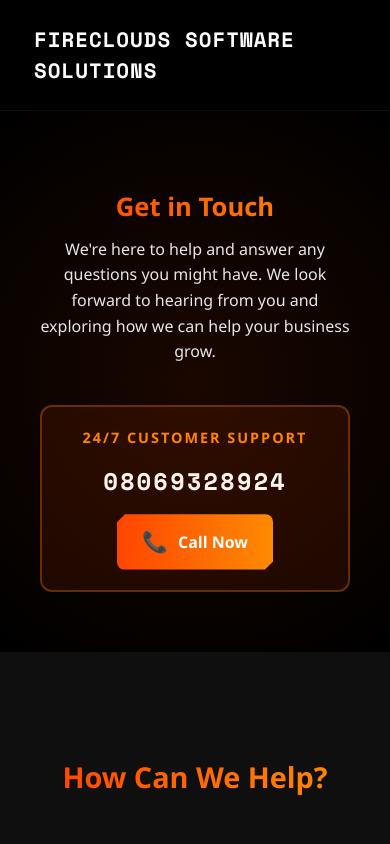
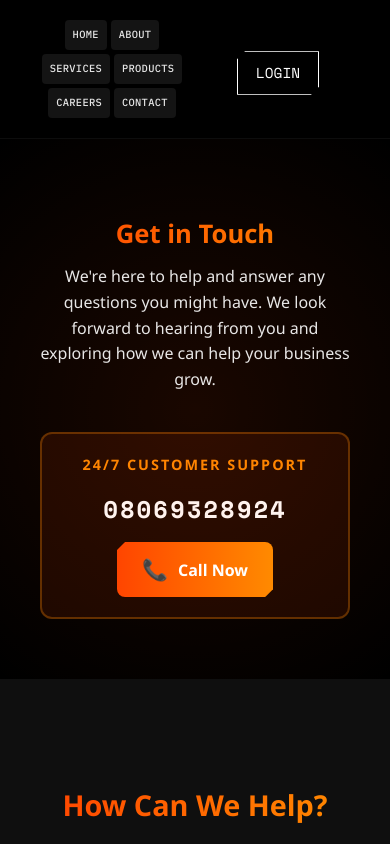
Before and after one commit to jayanthi1968cnr-hash/software-solution, a React (Vite) app: page /contact in a window 390 px wide. Shown: the top 844 px of the page. Built offline with nearby package versions, Linux system fonts and the light colour scheme.

Commit message:
style: Improve mobile responsiveness for home page

```diff
--- a/src/styles/App.css
+++ b/src/styles/App.css
@@ -8,20 +8,11 @@
   display: flex;
   justify-content: center;
   align-items: center;
+  flex-direction: column;
   padding: 12px 20px;
   border-bottom: 1px solid rgba(255, 255, 255, 0.05);
   backdrop-filter: blur(10px);
   -webkit-backdrop-filter: blur(10px);
-  /* This transition helps if the menu pushes content down */
-  transition: all 0.3s ease;
-}
-
-.nav-container {
-  display: flex;
-  justify-content: space-between;
-  align-items: center;
-  width: 100%;
-  max-width: 1200px; /* Add a max-width for very large screens */
 }
 
 /* ✨ BRAND LOGO */
@@ -32,14 +23,10 @@
   text-transform: uppercase;
   letter-spacing: 1px;
   color: #ffffff;
+  margin-bottom: 8px;
   text-decoration: none;
   transition: color 0.3s ease;
-  z-index: 1002; /* Keep logo above menu */
-}
-
-.logo a {
-  color: inherit;
-  text-decoration: none;
+  text-align: center;
 }
 
 .logo:hover {
@@ -50,8 +37,11 @@
 .main-nav {
   display: flex;
   justify-content: center;
+  flex-wrap: wrap;
   gap: 25px;
-  margin: 0 auto; /* This centers the nav between logo and CTAs */
+  width: 100%;
+  max-width: 100%;
+  padding: 5px 0;
 }
 
 .main-nav a {
@@ -94,6 +84,9 @@
 .nav-actions {
   display: flex;
   gap: 12px;
+  margin-top: 10px;
+  flex-wrap: wrap;
+  justify-content: center;
 }
 
 .nav-btn {
@@ -106,9 +99,6 @@
   clip-path: polygon(8px 0, 100% 0, 100% calc(100% - 8px), calc(100% - 8px) 100%, 0 100%, 0 8px);
   border: none;
   outline: none;
-  text-decoration: none;
-  display: inline-block;
-  text-align: center;
 }
 
 .login-btn {
@@ -133,106 +123,238 @@
   transform: translateY(-2px);
 }
 
-/* 🍔 MOBILE MENU TOGGLE */
-.mobile-menu-toggle {
-  display: none; /* Hidden on desktop */
-  background: none;
-  border: none;
-  color: #fff;
-  font-size: 2.2rem; /* Large, easy-to-tap icon */
-  cursor: pointer;
-  z-index: 1002; /* Keep toggle above menu */
-  padding: 0;
-  line-height: 1;
+/* 🧭 ACTIVE LINK STYLE */
+.main-nav a.active {
+  font-weight: 600;
 }
 
-/* 📱 MOBILE RESPONSIVE (max-width: 768px) */
+/* 📱 TABLET RESPONSIVE (768px - 1024px) */
+@media (max-width: 1024px) {
+  .main-header {
+    padding: 10px 15px;
+  }
+
+  .main-nav {
+    gap: 18px;
+  }
+
+  .main-nav a {
+    font-size: 0.95rem;
+    padding: 6px 10px;
+  }
+}
+
+/* 📱 MOBILE RESPONSIVE - ALL ITEMS VISIBLE (max-width: 768px) */
 @media (max-width: 768px) {
   .main-header {
-    /* Allow header to wrap if menu is open */
-    flex-wrap: wrap;
-  }
-
-  .nav-container {
-    flex-wrap: nowrap; /* Keep the top bar (logo/toggle) on one line */
-    width: 100%;
-  }
-
-  .mobile-menu-toggle {
-    display: block; /* Show the hamburger icon */
-  }
-
-  .logo {
-    font-size: 1.1rem; /* Slightly smaller logo */
-  }
-
-  /* Hide the desktop nav and CTAs */
-  .main-nav,
-  .nav-actions {
-    display: none;
+    padding: 8px 6px;
     flex-direction: column;
-    width: 100%;
     align-items: center;
   }
 
-  /* Styles for the OPEN menu */
-  .main-header.mobile-menu-open {
-    /* Optional: make it full-height for an overlay effect */
-    /* position: fixed;
-       height: 100vh;
-       align-items: flex-start; */
+  /* HIDE LOGO ON MOBILE */
+  .logo {
+    display: none !important;
+    visibility: hidden !important;
+    height: 0 !important;
+    margin: 0 !important;
+    padding: 0 !important;
+    opacity: 0 !important;
   }
 
-  .main-header.mobile-menu-open .main-nav {
-    display: flex;
-    order: 2; /* Show nav links second */
-    padding: 20px 0;
-    gap: 0;
+  .main-nav {
+    display: flex !important;
+    flex-direction: row;
+    flex-wrap: wrap;
+    gap: 5px;
+    padding: 0;
+    width: 100%;
+    justify-content: center;
+    background: transparent;
+    margin-top: 0;
   }
 
-  .main-header.mobile-menu-open .main-nav a {
-    font-size: 1.4rem;
-    padding: 15px 0;
-    width: 100%;
+  .main-nav a {
+    font-size: 0.7rem;
+    padding: 7px 9px;
+    width: auto;
     text-align: center;
+    border-bottom: none;
+    display: inline-flex !important;
+    align-items: center;
+    justify-content: center;
+    letter-spacing: 0.4px;
+    border-radius: 4px;
+    background: rgba(255, 255, 255, 0.08);
+    white-space: nowrap;
+    min-height: 32px;
+    opacity: 1 !important;
+    visibility: visible !important;
+    flex-shrink: 0;
+    font-weight: 500;
   }
 
-  .main-header.mobile-menu-open .main-nav a::after {
-    /* Optional: hide or keep the underline */
+  .main-nav a::after {
     display: none;
   }
 
-  .main-header.mobile-menu-open .nav-actions {
-    display: flex;
-    order: 3; /* Show CTAs last */
-    gap: 15px;
-    padding-bottom: 20px;
+  .main-nav a:hover,
+  .main-nav a.active {
+    background: rgba(255, 138, 0, 0.2);
+    color: #ff8a00;
   }
 
-  .main-header.mobile-menu-open .nav-actions .nav-btn {
-    width: 80%;
-    max-width: 250px;
-    padding: 12px 20px;
-    font-size: 1rem;
+  .nav-actions {
+    margin-top: 8px;
+    gap: 6px;
+    width: 100%;
+    flex-direction: row;
+    justify-content: center;
+    display: flex;
+  }
+
+  .nav-btn {
+    padding: 7px 12px;
+    font-size: 0.7rem;
+    width: auto;
+    text-align: center;
+    min-width: 75px;
+  }
+
+  /* HIDE GET STARTED BUTTON ON MOBILE */
+  .cta-btn {
+    display: none !important;
+    visibility: hidden !important;
+    opacity: 0 !important;
   }
 }
 
-/* 📱 SMALLER MOBILE (max-width: 480px) */
+/* 📱 SMALL MOBILE (max-width: 480px) */
 @media (max-width: 480px) {
   .main-header {
-    padding: 10px 10px;
+    padding: 6px 5px;
   }
 
-  .logo {
-    font-size: 1rem;
+  .main-nav {
+    gap: 4px;
   }
 
-  .mobile-menu-toggle {
-    font-size: 2rem;
+  .main-nav a {
+    font-size: 0.65rem;
+    padding: 6px 8px;
+    min-height: 30px;
+    letter-spacing: 0.3px;
   }
 
-  .main-header.mobile-menu-open .main-nav a {
-    font-size: 1.2rem;
-    padding: 12px 0;
+  .nav-btn {
+    padding: 6px 10px;
+    font-size: 0.65rem;
+    min-width: 70px;
   }
 }
+
+/* 📱 EXTRA SMALL MOBILE (max-width: 375px) */
+@media (max-width: 375px) {
+  .main-header {
+    padding: 6px 4px;
+  }
+
+  .main-nav {
+    gap: 3px;
+  }
+
+  .main-nav a {
+    font-size: 0.6rem;
+    padding: 5px 7px;
+    min-height: 28px;
+    letter-spacing: 0.2px;
+  }
+
+  .nav-btn {
+    padding: 5px 9px;
+    font-size: 0.6rem;
+    min-width: 65px;
+  }
+}
+
+/* 📱 VERY SMALL SCREENS (max-width: 360px) */
+@media (max-width: 360px) {
+  .main-nav {
+    gap: 2px;
+  }
+
+  .main-nav a {
+    font-size: 0.58rem;
+    padding: 5px 6px;
+    letter-spacing: 0.15px;
+  }
+
+  .nav-btn {
+    font-size: 0.58rem;
+    padding: 5px 8px;
+  }
+}
+
+/* 🎯 TOUCH OPTIMIZATION FOR MOBILE */
+@media (hover: none) and (pointer: coarse) and (max-width: 768px) {
+  .main-nav a {
+    min-height: 34px;
+  }
+
+  .nav-btn {
+    min-height: 34px;
+  }
+}
+
+/* 🌐 LANDSCAPE MOBILE */
+@media (max-width: 768px) and (orientation: landscape) {
+  .main-header {
+    padding: 5px 6px;
+  }
+
+  .main-nav {
+    gap: 4px;
+  }
+
+  .main-nav a {
+    font-size: 0.65rem;
+    padding: 5px 7px;
+  }
+
+  .nav-actions {
+    margin-top: 5px;
+  }
+
+  .nav-btn {
+    padding: 5px 8px;
+    font-size: 0.65rem;
+  }
+}
+
+/* 💡 CRITICAL VISIBILITY FIX */
+@media (max-width: 768px) {
+  .main-nav {
+    opacity: 1 !important;
+    visibility: visible !important;
+    position: relative !important;
+    transform: none !important;
+    display: flex !important;
+    height: auto !important;
+    max-height: none !important;
+    overflow: visible !important;
+  }
+
+  .main-nav a {
+    pointer-events: auto !important;
+    z-index: 1 !important;
+    opacity: 1 !important;
+    visibility: visible !important;
+    display: inline-flex !important;
+  }
+
+  .nav-actions {
+    opacity: 1 !important;
+    visibility: visible !important;
+    display: flex !important;
+  }
+}
--- a/src/styles/Home.css
+++ b/src/styles/Home.css
@@ -9,12 +9,14 @@
 
 section {
   width: 100%;
+  padding: 0 20px; /* Add base horizontal padding */
+  box-sizing: border-box; /* Ensures padding doesn't break layout */
 }
 
 /* 🏠 HERO SECTION */
 .hero-section {
   position: relative;
-  width: 100vw;
+  width: 100%;
   min-height: 100vh;
   display: flex;
   flex-direction: column;
@@ -29,7 +31,7 @@ section {
 .hero-content {
   z-index: 2;
   max-width: 850px;
-  padding: 0 1rem;
+  width: 100%;
   text-align: center;
 }
 
@@ -53,6 +55,9 @@ section {
   font-size: 0.95rem;
   opacity: 0.85;
   margin-bottom: 30px;
+  max-width: 600px; /* Constrain paragraph width */
+  margin-left: auto;
+  margin-right: auto;
 }
 
 .gradient-text {
@@ -130,7 +135,7 @@ section {
 
 /* 🌟 WHY CHOOSE US */
 .why-section {
-  padding: 6rem 1rem;
+  padding: 6rem 20px;
   text-align: center;
   margin-top: 4rem;
   position: relative;
@@ -192,7 +197,7 @@ section {
 
 .floating-icon {
   position: sticky;
-  top: 50%;                        /* Center vertically */
+  top: 50%; /* Center vertically */
   left: 50%;
   transform: translate(-50%, -50%) scale(6);
   transform-origin: center center;
@@ -204,15 +209,13 @@ section {
   pointer-events: none;
 
   transition: transform 2.25s ease-out, opacity 2.25s ease-out;
-  margin-top: 80rem
+  margin-top: 80rem;
 }
-
-
 
 /* 🚀 SHOWCASE SECTION */
 .showcase-section {
   min-height: 100vh;
-  padding: 5rem 1rem;
+  padding: 5rem 20px;
   display: flex;
   justify-content: center;
   align-items: center;
@@ -222,6 +225,7 @@ section {
 
 .showcase-content {
   max-width: 800px;
+  width: 100%;
 }
 
 .showcase-content h2 {
@@ -243,12 +247,13 @@ section {
   display: flex;
   justify-content: center;
   align-items: center;
-  padding: 5rem 1rem;
+  padding: 5rem 20px;
   text-align: center;
 }
 
 .cta-content {
   max-width: 700px;
+  width: 100%;
 }
 
 .cta-content h2 {
@@ -272,14 +277,61 @@ section {
   gap: 20px;
 }
 
-/* 📱 RESPONSIVE */
+/* 📱 RESPONSIVE (TABLET) */
 @media (max-width: 768px) {
+  section {
+    padding-left: 15px;
+    padding-right: 15px;
+  }
+
+  .hero-section {
+    min-height: 90vh; /* Slightly shorter hero */
+    padding-bottom: 5rem;
+  }
+
   .hero-content h1 {
-    font-size: 2.4rem;
+    font-size: 2.8rem; /* More manageable on tablet */
+  }
+
+  .hero-content p {
+    font-size: 0.9rem;
   }
 
   .hero-buttons {
     flex-direction: column;
+    gap: 15px; /* Reduce gap for stacked buttons */
+    align-items: center;
+  }
+
+  .primary-btn,
+  .secondary-btn {
+    width: 80%;
+    max-width: 300px; /* Set a max-width for stacked buttons */
+  }
+
+  .why-section {
+    padding: 4rem 15px;
+    margin-top: 2rem;
+  }
+
+  .why-section h2 {
+    font-size: 1.8rem;
+  }
+
+  .icon-section {
+    height: 50vh;
+    margin-top: 20rem; /* Drastically reduce the large margin */
+  }
+
+  .floating-icon {
+    width: 200px;
+    top: 50%;
+  }
+
+  .showcase-section,
+  .cta-section {
+    min-height: auto; /* Allow sections to be natural height */
+    padding: 4rem 15px;
   }
 
   .showcase-content h2,
@@ -289,14 +341,93 @@ section {
 
   .cta-buttons {
     flex-direction: column;
+    gap: 15px;
+    align-items: center;
+  }
+
+  .cta-buttons .primary-btn,
+  .cta-buttons .secondary-btn {
+    width: 80%;
+    max-width: 300px;
+  }
+}
+
+/* 📱 RESPONSIVE (PHONE) */
+@media (max-width: 480px) {
+  section {
+    padding-left: 10px;
+    padding-right: 10px;
+  }
+
+  .hero-section {
+    min-height: 80vh;
+    padding-top: 4rem; /* Add padding to top */
+    padding-bottom: 4rem;
+  }
+
+  .hero-content h1 {
+    font-size: 2.2rem; /* Even smaller font */
+    line-height: 1.3;
+  }
+
+  .hero-subtitle {
+    font-size: 12px;
+    margin-bottom: 15px;
+  }
+
+  .hero-content p {
+    font-size: 0.85rem;
+  }
+
+  .primary-btn,
+  .secondary-btn {
+    padding: 12px 28px;
+    font-size: 13px;
+    width: 100%;
+    max-width: 320px;
   }
 
   .why-section {
-    margin-top: 2rem;
+    padding: 3rem 10px;
+  }
+
+  .why-grid {
+    grid-template-columns: 1fr; /* Stack cards vertically */
+    gap: 1.5rem;
+  }
+
+  .why-card {
+    padding: 1.5rem;
+  }
+
+  .icon-section {
+    height: 40vh;
+    margin-top: 10rem;
   }
 
   .floating-icon {
-    width: 200px;
-    top: 30%;
+    width: 150px;
+  }
+
+  .showcase-section,
+  .cta-section {
+    padding: 3rem 10px;
+  }
+
+  .showcase-content h2,
+  .cta-content h2 {
+    font-size: 1.8rem;
+    line-height: 1.3;
+  }
+
+  .showcase-content p,
+  .cta-content p {
+    font-size: 0.9rem;
+  }
+
+  .cta-buttons .primary-btn,
+  .cta-buttons .secondary-btn {
+    width: 100%;
+    max-width: 320px;
   }
 }
```
